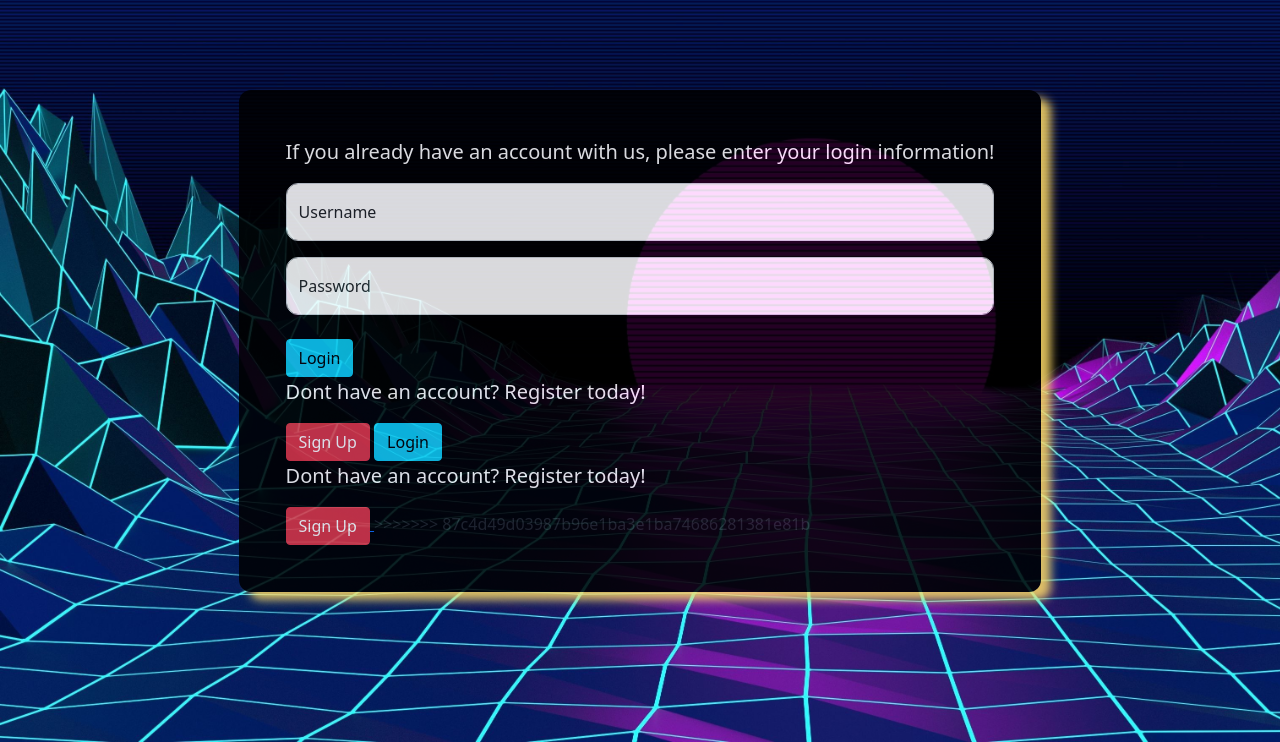
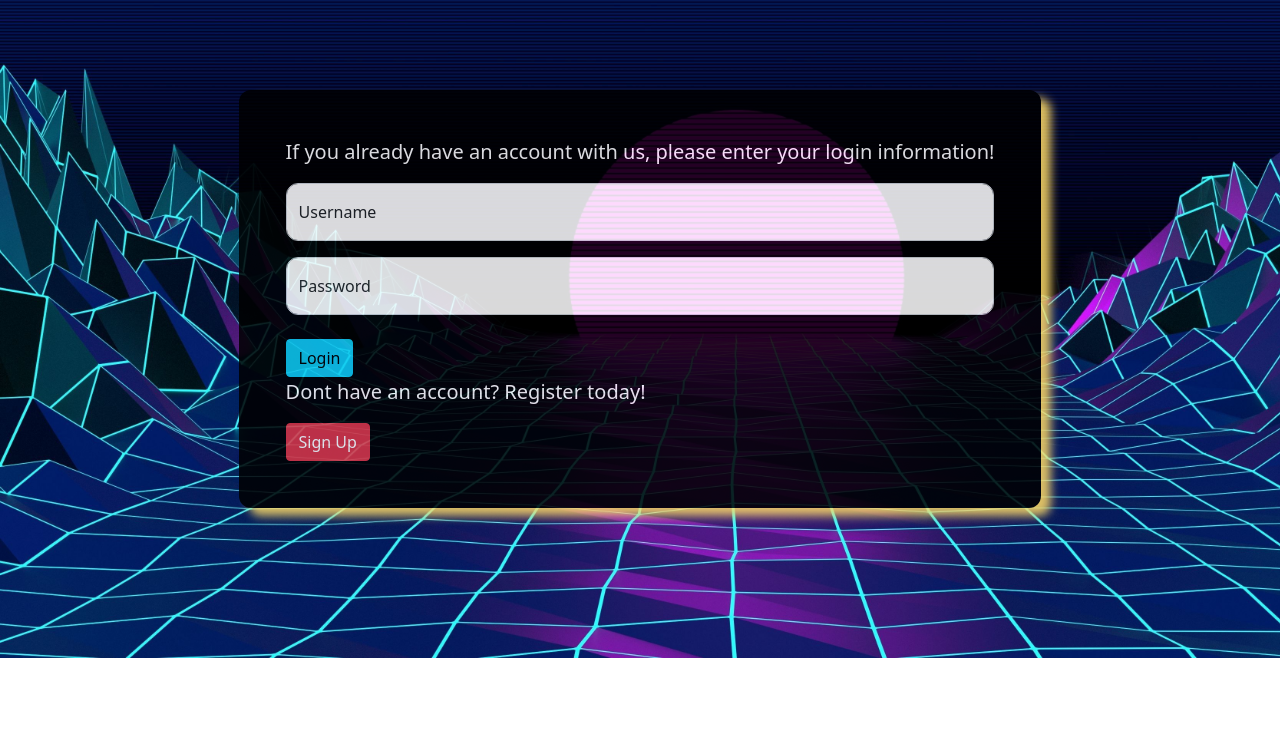
Before and after one commit to goobisanubis21/projectTwo, a website: page public/login.html in a window 1280 px wide. Shown: the part 171-913 px from the top of the page. After the commit the page ends 829 px from the top, so only its background shows below. Drawn offline with nearby package versions, Linux system fonts and the light colour scheme; a web font is replaced by a local one.

Commit message:
head duplicate error

```diff
--- a/public/login.html
+++ b/public/login.html
@@ -36,15 +36,10 @@
           <button class="btn btn-info" id="btnLogin" type="submit"> Login </button>
           </br>
           <p>Dont have an account? Register today!</p>
-          <button class="btn btn-danger" id="btnSignUp" type="submit"> Sign Up </button>
-          <button class="btn btn-info" id="btnLogin" type="submit"> Login </button>
-          </br>
-          <p>Dont have an account? Register today!</p>
 
           <a href="./signup.html">
             <button class="btn btn-danger" id="btnSignUp" type="submit"> Sign Up </button>
           </a>
-          >>>>>>> 87c4d49d03987b96e1ba3e1ba74686281381e81b
 
         </div>
       </div>
```
